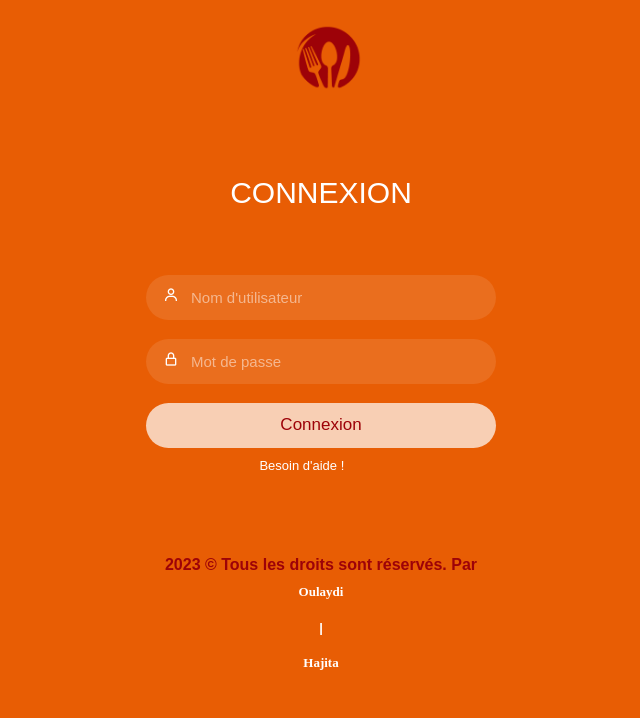
After one commit to oulaydi/UPM-webApp-Order, a PHP site: page /webProject/admin/login.php in a window 1280 px wide. The commit adds this page. Shown: the top 718 px of the page, without its empty margins (319-959 px from the left). Run offline with PHP 8.4, Linux system fonts and the light colour scheme.

Commit message:
you dont have to read these commits

```diff
--- /dev/null
+++ b/admin/login.php
@@ -0,0 +1,112 @@
+<?php include('../config/constants.php') ?>
+
+<!DOCTYPE html>
+<html lang="en">
+<head>
+    <meta charset="UTF-8">
+    <meta name="viewport" content="width=device-width, initial-scale=1.0">
+    <link rel="stylesheet" href="../css/style.css">
+    <link href='https://unpkg.com/boxicons@2.1.4/css/boxicons.min.css' rel='stylesheet'>
+    <title>Connexion - Marrakchi</title>
+</head>
+<link rel="stylesheet" href="../css/login.css">
+<body>
+<div class="container-logo">
+            <div class="logo">
+                <a href="http://localhost/webProject/" title="Logo">
+                    <img src="../images/login-logo.png" alt="Restaurant Logo" class="img-responsive">
+                </a>
+            </div>
+            <div class="clearfix"></div>
+        </div>
+   <div class="box">
+    <div class="container">
+
+        <div class="top">
+            <header>Connexion</header>
+        </div>
+
+        <?php
+
+            if(isset($_SESSION['login'])){
+                echo $_SESSION['login'];
+                unset($_SESSION['login']);
+            }
+            if(isset($_SESSION['no-login-msg'])){
+                echo $_SESSION['no-login-msg'];
+                unset($_SESSION['no-login-msg']);
+            }
+
+        ?>
+        <br><br>
+
+        <form action="" method="POST">
+            <div class="input-field">
+                <input type="text" class="input" placeholder="Nom d'utilisateur" autocomplete="off" name="username">
+                <i class='bx bx-user' ></i>
+            </div>
+
+            <div class="input-field">
+                <input type="Password" class="input" placeholder="Mot de passe" required autocomplete="off" name="password">
+                <i class='bx bx-lock-alt'></i>
+            </div>
+
+            <div class="input-field">
+                <input type="submit" class="submit" value="Connexion" autocomplete="off" name="submit">
+            </div>
+        </form>
+        <div class="two-col">
+            <div class="two">
+                <label><a href="#">Besoin d'aide !</a></label>
+            </div>
+        </div>
+    </div>
+</div>
+</body>
+</html>
+<?php include('partials/footer.php'); ?>
+
+<?php
+
+    //check if the submit button is clocked or not
+    if(isset($_POST['submit'])){
+        //process the logine, get data from the form
+        $username = $_POST['username'];
+        $password = md5($_POST['password']);
+
+        //check the username and the password if existe or not
+        $sql = "SELECT * FROM table_admin WHERE username='$username' AND password='$password'";
+
+        //Execute the Query
+        $result = mysqli_query($cnx,$sql);
+
+        //Count the rows and check if the user exist there(db) or not
+        $count = mysqli_num_rows($result);
+
+            if ($count == 1){
+                $_SESSION['login'] = '<p style="    background-color: #d4edda;
+                                                    color: #155724;
+                                                    padding: 10px;
+                                                    border: 1px solid #c3e6cb;
+                                                    border-radius: 5px;
+                                                    font-size: 1rem;
+                                                    width: 40%;"
+                                                    >L\'administrateur est connecté avec succès!</p>';
+                $_SESSION['user'] = $username; //check if the user logged in or not, when logout will unset it
+            //redirect page to manage admin!
+            header("location:".SITEURL.'admin/admin.php');
+            }
+            else{
+                $_SESSION['login'] = '<p style="  background-color: #6a040f;
+                                            color: white;
+                                            padding: 10px;
+                                            border: 1px solid #370617;
+                                            border-radius: 5px;
+                                            font-size: 1rem;
+                                            width: 60%;"
+                                            >Nom d\'utilisateur ou le mot de passe est incorrect!</p>';
+            //redirect page to manage admin!
+            header("location:".SITEURL.'admin/login.php');
+            }
+    }
+?>
--- a/admin/partials/menu.php
+++ b/admin/partials/menu.php
@@ -1,4 +1,7 @@
-<?php include('../config/constants.php'); ?>
+<?php include('../config/constants.php');
+      include('check-login.php');
+?>
+
 
 <!DOCTYPE html>
 <html lang="en">
@@ -20,6 +23,7 @@
                     <a href="manage-cate.php">Catégories</a>
                     <a href="manage-food.php">repas</a>
                     <a href="manage-order.php">commandes</a>
+                    <a href="logout.php">Se déconnecter</a>
                 </li>
             </ul>
         </div>
--- a/admin/update-admin.php
+++ b/admin/update-admin.php
@@ -95,11 +95,11 @@ form{
                 <table class="tbl-update">
                 <tr>
                     <td class="label">Nom complète : </td>
-                    <td><input class="update-input" type="text" name="full_name" required placeholder="Nom Prénom" autocomplete="off" value="<?php echo $full_name; ?>"></td>
+                    <td><input class="update-input" type="text" name="full_name" placeholder="Nom Prénom" autocomplete="off" value="<?php echo $full_name; ?>"></td>
                 </tr>
                 <tr>
                     <td class="label">Nom d'utilisateur : </td>
-                    <td><input class="update-input" type="text" name="username" required placeholder="nom_prénom" autocomplete="off" value="<?php echo $username; ?>"></td>
+                    <td><input class="update-input" type="text" name="username" placeholder="nom_prénom" autocomplete="off" value="<?php echo $username; ?>"></td>
                 </tr>
                 <tr>
                     <td colspan="2">
--- /dev/null
+++ b/css/login.css
@@ -0,0 +1,96 @@
+@import url('https://fonts.googleapis.com/css2?family=Nunito:wght@400;600;800&display=swap');
+*{
+    font-family: 'poppins' ,sans-serif;
+}
+body{
+     background-color: #e85d04;
+}
+
+.container-logo{
+    width: 60%;
+    display: grid;
+    place-items: center;
+    margin-left: 7cm;
+}
+
+.box{
+    display: flex;
+    justify-content: center;
+    align-items: center;
+    min-height: 50vh;
+}
+.container{
+    width: 350px;
+    display: flex;
+    flex-direction: column;
+    padding: 0 15px 0 15px;
+
+}
+span{
+    color: #fff;
+    font-size: small;
+    display: flex;
+    justify-content: center;
+    padding: 10px 0 10px 0;
+}
+header{
+    color: #fff;
+    text-transform: uppercase;
+    margin-bottom: .5cm;
+    font-size: 30px;
+    display: flex;
+    justify-content: center;
+    padding: 10px 0 10px 0;
+}
+
+.input-field .input{
+    height: 45px;
+    width: 87%;
+    border: none;
+    border-radius: 30px;
+    color: #fff;
+    font-size: 15px;
+    padding: 0 0 0 45px;
+    background: rgba(255,255,255,0.1);
+    outline: none;
+    transition: .3s;
+}
+
+i{
+    position: relative;
+    top: -33px;
+    left: 17px;
+    color: #fff;
+}
+::-webkit-input-placeholder{
+    color: #ffffff81;
+}
+.submit{
+    border: none;
+    border-radius: 30px;
+    font-size: 17px;
+    height: 45px;
+    outline: none;
+    width: 100%;
+    color: #9d0208;
+    background: rgba(255,255,255,0.7);
+    cursor: pointer;
+    transition: .3s ;
+}
+.submit:hover{
+    box-shadow: 1px 5px 7px 1px rgba(0, 0, 0, 0.2);
+}
+.two-col{
+    display: flex;
+    margin-left: 3cm;
+    color: #fff;
+    font-size: small;
+    margin-top: 10px;
+}
+.one{
+    display: flex;
+}
+label a{
+    text-decoration: none;
+    color: #fff;
+}
```
Also changed, not shown: admin/admin.php (+10 -0 lines), admin/logout.php (added, +11 -0 lines), admin/partials/check-login.php (added, +16 -0 lines), css/admin.css (+7 -0 lines), images/login-logo.png (added).
